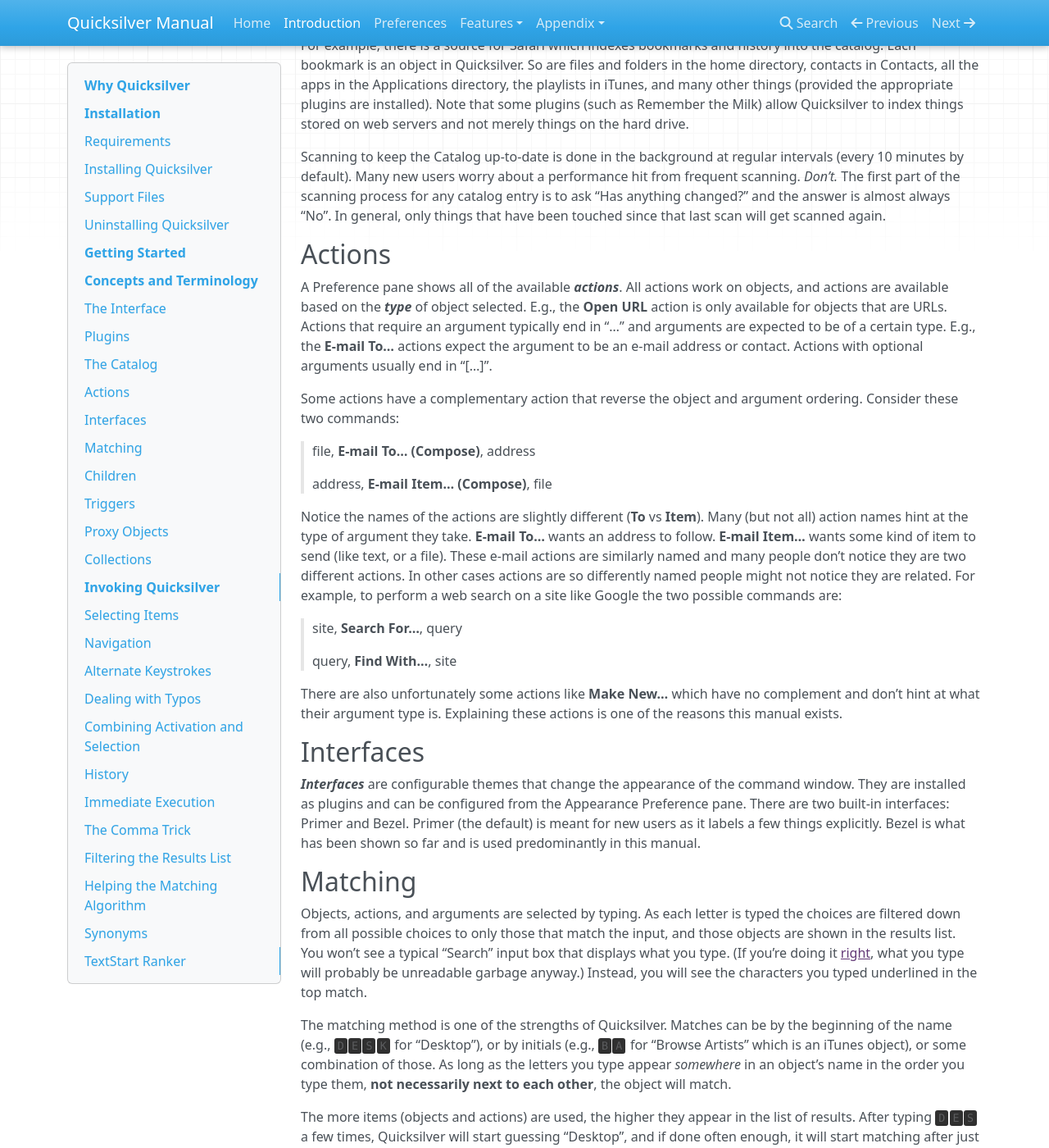
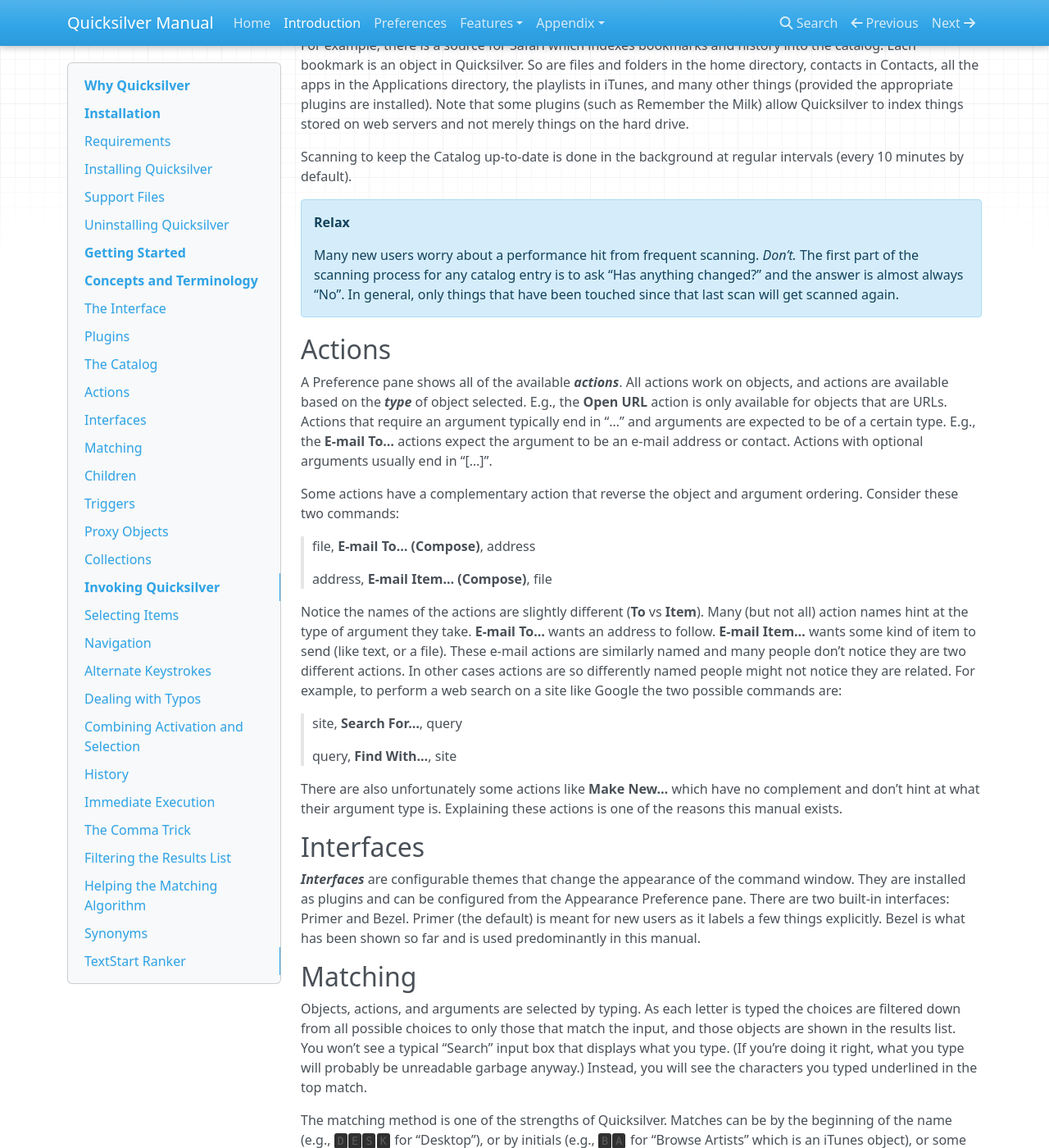
Before and after one commit to quicksilver/manual, an MkDocs documentation site: the page built from docs/Introduction.md, in a window 1280 px wide and 1400 px high, scrolled down 5667 px. Shown: the whole window at 82% size. Built offline with MkDocs 1.6.1, drawn with Linux system fonts in a browser that asks for light colours; nearby versions of some CDN libraries; old or Windows-style settings are respelled for this version of MkDocs; some of the changed lines change nothing that is shown; some of the changed text lies outside the part shown.

Commit message:
call attention to some important points

```diff
--- a/docs/Introduction.md
+++ b/docs/Introduction.md
@@ -123,7 +123,10 @@
 
 For example, there is a source for Safari which indexes bookmarks and history into the catalog. Each bookmark is an object in Quicksilver. So are files and folders in the home directory, contacts in Contacts, all the apps in the Applications directory, the playlists in iTunes, and many other things (provided the appropriate plugins are installed). Note that some plugins (such as Remember the Milk) allow Quicksilver to index things stored on web servers and not merely things on the hard drive.
 
-Scanning to keep the Catalog up-to-date is done in the background at regular intervals (every 10 minutes by default). Many new users worry about a performance hit from frequent scanning. *Don’t.* The first part of the scanning process for any catalog entry is to ask “Has anything changed?” and the answer is almost always “No”. In general, only things that have been touched since that last scan will get scanned again.
+Scanning to keep the Catalog up-to-date is done in the background at regular intervals (every 10 minutes by default).
+
+!!! note "Relax"
+    Many new users worry about a performance hit from frequent scanning. *Don’t.* The first part of the scanning process for any catalog entry is to ask “Has anything changed?” and the answer is almost always “No”. In general, only things that have been touched since that last scan will get scanned again.
 
 ## Actions
 
@@ -149,15 +152,14 @@
 
 ## Matching
 
-Objects, actions, and arguments are selected by typing. As each letter is typed the choices are filtered down from all possible choices to only those that match the input, and those objects are shown in the results list. You won’t see a typical “Search” input box that displays what you type. (If you’re doing it [right](#always-think-in-terms-of-abbreviations), what you type will probably be unreadable garbage anyway.) Instead, you will see the characters you typed underlined in the top match.
+Objects, actions, and arguments are selected by typing. As each letter is typed the choices are filtered down from all possible choices to only those that match the input, and those objects are shown in the results list. You won’t see a typical “Search” input box that displays what you type. (If you’re doing it right, what you type will probably be unreadable garbage anyway.) Instead, you will see the characters you typed underlined in the top match.
 
 The matching method is one of the strengths of Quicksilver. Matches can be by the beginning of the name (e.g., <kbd>D</kbd><kbd>E</kbd><kbd>S</kbd><kbd>K</kbd> for “Desktop”), or by initials (e.g., <kbd>B</kbd><kbd>A</kbd> for “Browse Artists” which is an iTunes object), or some combination of those. As long as the letters you type appear _somewhere_ in an object’s name in the order you type them, **not necessarily next to each other**, the object will match.
 
 The more items (objects and actions) are used, the higher they appear in the list of results. After typing <kbd>D</kbd><kbd>E</kbd><kbd>S</kbd> a few times, Quicksilver will start guessing “Desktop”, and if done often enough, it will start matching after just <kbd>D</kbd>.
 
-### Always think in terms of abbreviations!
-
-Much of the value of using Quicksilver is that, unlike other systems, you don’t need to type <kbd>Q</kbd><kbd>U</kbd><kbd>I</kbd><kbd>C</kbd><kbd>K</kbd><kbd>T</kbd><kbd>I</kbd><kbd>M</kbd><kbd>E</kbd><kbd>Space</kbd><kbd>P</kbd><kbd>L</kbd><kbd>A</kbd>, etc. to find QuickTime Player. Just type <kbd>Q</kbd><kbd>T</kbd><kbd>P</kbd><kbd>L</kbd> or even just <kbd>Q</kbd><kbd>T</kbd>. Quicksilver will quickly learn which abbreviations refer to which things in your head.
+!!! note "Always think in terms of abbreviations!"
+    Much of the value of using Quicksilver is that, unlike other systems, you don’t need to type <kbd>Q</kbd><kbd>U</kbd><kbd>I</kbd><kbd>C</kbd><kbd>K</kbd><kbd>T</kbd><kbd>I</kbd><kbd>M</kbd><kbd>E</kbd><kbd>Space</kbd><kbd>P</kbd><kbd>L</kbd><kbd>A</kbd>, etc. to find QuickTime Player. Just type <kbd>Q</kbd><kbd>T</kbd><kbd>P</kbd><kbd>L</kbd> or even just <kbd>Q</kbd><kbd>T</kbd>. Quicksilver will quickly learn which abbreviations refer to which things in your head.
 
 ## Children
 
@@ -306,7 +308,8 @@
 
 Setting a default works for what you’ve typed, but say you want to set as a default something that is mid-way in a very long list that you don’t want to scroll through. As an example say you want “Z” to bring up your Amazon bookmark and that if you type <kbd>Z</kbd>, Amazon is further down the list than you want to look. In that case, use the **Assign Abbreviation** action. Bring up the object you want in the first pane (www.amazon.com), choose **Assign Abbreviation** as the action, and in the third pane enter the abbreviation you want via text mode (<kbd>Z</kbd>). Now if you type that abbreviation in either the first or third pane, your choice will be ranked first. This happens because exactly matching an abbreviation causes the item to have a very high score.
 
-Note: Abbreviations will only work if they match the input string in some way. You can’t set <kbd>I</kbd><kbd>R</kbd><kbd>C</kbd> to be an abbreviation for `Colloquy.app` because if you typed <kbd>I</kbd><kbd>R</kbd><kbd>C</kbd>, Colloquy would not appear in the results list. Say you don’t use Activity Monitor often and when you want it you can never remember its name but you think of the word “processes”. Searching for “proc” won’t work since those letters don’t appear in “Activity Monitor”. [Synonyms](#synonyms) were created for situations like this.
+!!! note
+    Abbreviations will only work if they match the input string in some way. You can’t set <kbd>I</kbd><kbd>R</kbd><kbd>C</kbd> to be an abbreviation for `Colloquy.app` because if you typed <kbd>I</kbd><kbd>R</kbd><kbd>C</kbd>, Colloquy would not appear in the results list. Say you don’t use Activity Monitor often and when you want it you can never remember its name but you think of the word “processes”. Searching for “proc” won’t work since those letters don’t appear in “Activity Monitor”. [Synonyms](#synonyms) were created for situations like this.
 
 Actions in the second pane work a little differently. When they initially appear, their rank is statically determined by their order in the Actions Preferences. You can manually change the order in Preferences by dragging and dropping them. You can save time by making sure the action you use most often is automatically selected. Once you start typing in the second pane though, the order of actions is determined by the matching algorithm.
 
```
